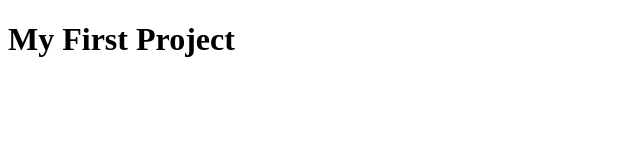
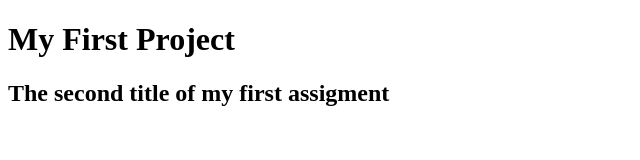
Before and after one commit to Osoro254Alex/Practice-session, a plain HTML site: page index.html in a window 1280 px wide. Shown: the whole page, without its empty margins (0-640 px from the left). Drawn offline with Linux system fonts and the light colour scheme.

Commit message:
commiter

```diff
--- a/index.html
+++ b/index.html
@@ -8,5 +8,6 @@
 </head>
 <body>
     <h1>My First Project</h1>
+    <h2> The second title of my first assigment</h2>
 </body>
 </html>
```
